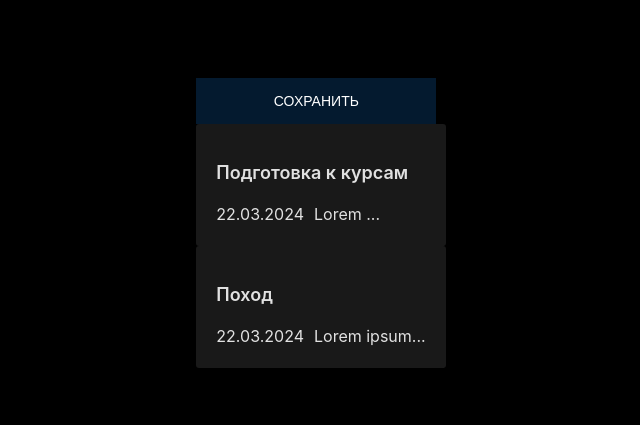
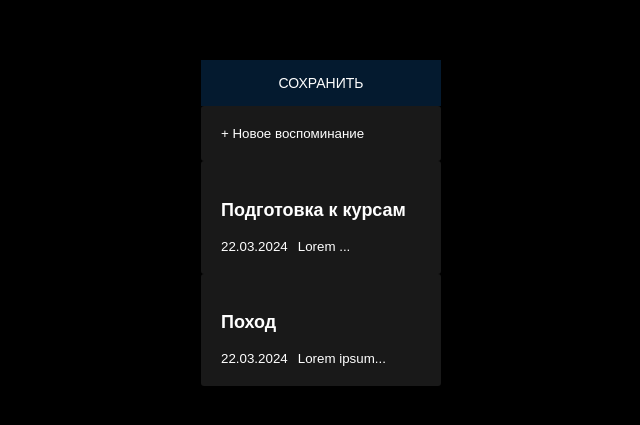
Before and after one commit to ITboo/purpleschool-react-basics, a React (Vite) app in the folder journal/: page / in a window 1280 px wide. Shown: the part 177-602 px from the top of the page, without its empty margins (319-959 px from the left). Built offline with nearby package versions, Linux system fonts and the light colour scheme.

Commit message:
feat: implement composition with CardButton cmponent

```diff
--- a/journal/src/App.css
+++ b/journal/src/App.css
@@ -2,4 +2,6 @@
   max-width: 1280px;
   margin: 0 auto;
   padding: 2rem;
+  display: flex;
+  flex-direction: column;
 }
--- a/journal/src/App.jsx
+++ b/journal/src/App.jsx
@@ -1,5 +1,6 @@
 import './App.css';
 import Button from './components/Button/Button';
+import CardButton from './components/CardButton/CardButton';
 import JournalItem from './components/JournalItem/JournalItem';
 
 function App() {
@@ -20,16 +21,21 @@
 	return (
 		<>
 			<Button />
+			<CardButton> + Новое воспоминание</CardButton>
+			<CardButton>
 				<JournalItem
 					text={data[0].text}
 					title={data[0].title}
 					date={data[0].date}
 				/>
+			</CardButton>
+			<CardButton>
 				<JournalItem
 					text={data[1].text}
 					title={data[1].title}
 					date={data[1].date}
 				/>
+			</CardButton>
 		</>
 	);
 }
--- /dev/null
+++ b/journal/src/components/CardButton/CardButton.css
@@ -0,0 +1,15 @@
+.card-button {
+    border-radius: 3px;
+    background-color: rgba(36, 36, 36, 0.695);
+    padding: 20px;
+    color: white;
+    border: none;
+    cursor: pointer;
+    transition: 0.3s;
+    text-align: start;
+}
+
+.card-button:hover{
+    background-color: rgb(68, 68, 68);
+    transition: 0.3s;
+}
--- /dev/null
+++ b/journal/src/components/CardButton/CardButton.jsx
@@ -0,0 +1,9 @@
+import './CardButton.css';
+
+const CardButton = ({children}) => {
+	return (
+		<button className='card-button'>{children}</button>
+	);
+};
+
+export default CardButton;
--- a/journal/src/components/JournalItem/JournalItem.jsx
+++ b/journal/src/components/JournalItem/JournalItem.jsx
@@ -5,13 +5,13 @@
 	const formatedDate = new Intl.DateTimeFormat('ru-RU').format(date);
 
 	return (
-		<div className="journal-item">
+		<>
 			<h2 className="journal-item__header">{title}</h2>
 			<div className="journal-item__body">
 				<div className="journal-item__date">{formatedDate}</div>
 				<div className="journal-item__text">{text}</div>
 			</div>
-		</div>
+		</>
 	);
 };
 
```
Lines whose indentation alone changed are shown as unchanged.
